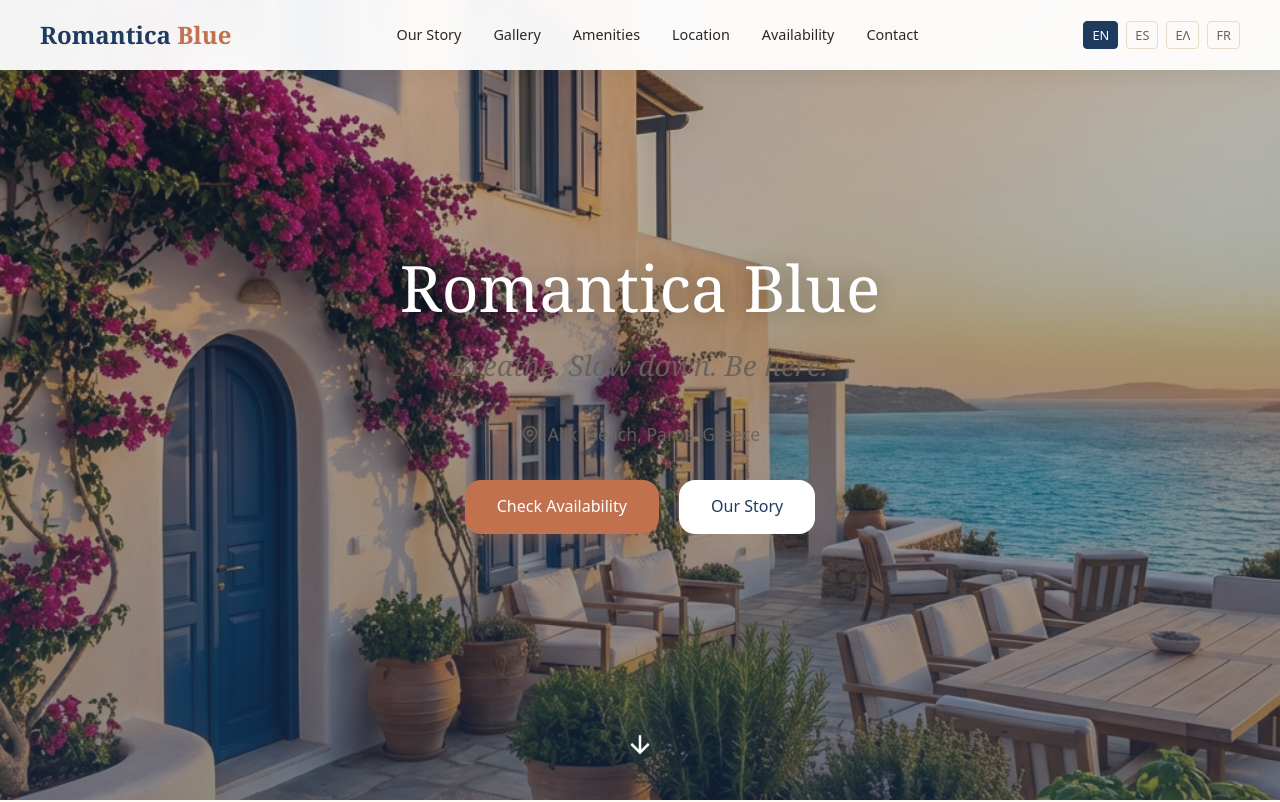
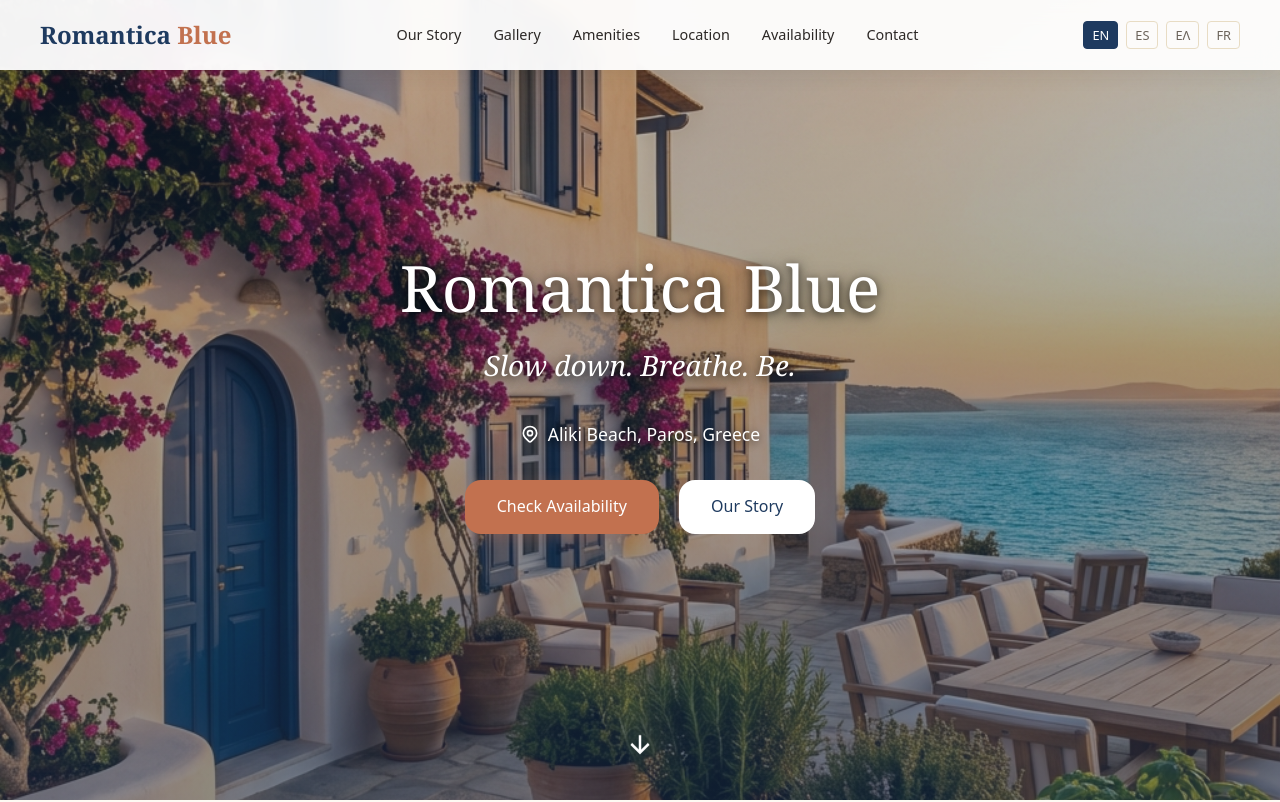
Before and after one commit to littlebitsrodos/romantica-blue, a plain HTML site: page index.html in a window 1280 px wide. Shown: the top 802 px of the page. Drawn offline with Linux system fonts and the light colour scheme.

Commit message:
Fix hero text readability with stronger shadows, update tagline wording

```diff
--- a/styles.css
+++ b/styles.css
@@ -258,15 +258,16 @@ section:nth-child(even) {
 .hero h1 {
   color: var(--color-white);
   margin-bottom: var(--space-sm);
-  text-shadow: 0 2px 20px rgba(0, 0, 0, 0.3);
+  text-shadow: 0 2px 8px rgba(0, 0, 0, 0.6), 0 4px 20px rgba(0, 0, 0, 0.4);
 }
 
 .hero-tagline {
   font-family: var(--font-heading);
   font-size: clamp(1.25rem, 2.5vw, 1.75rem);
   font-style: italic;
-  opacity: 0.95;
+  color: var(--color-white);
   margin-bottom: var(--space-md);
+  text-shadow: 0 2px 8px rgba(0, 0, 0, 0.6), 0 4px 20px rgba(0, 0, 0, 0.4);
 }
 
 .hero-location {
@@ -275,7 +276,8 @@ section:nth-child(even) {
   justify-content: center;
   gap: var(--space-xs);
   font-size: 1.1rem;
-  opacity: 0.9;
+  color: var(--color-white);
+  text-shadow: 0 2px 8px rgba(0, 0, 0, 0.6);
 }
 
 .hero-location svg {
--- a/translations.js
+++ b/translations.js
@@ -18,7 +18,7 @@ const translations = {
     // Hero
     hero: {
       title: "Romantica Blue",
-      tagline: "Breathe. Slow down. Be here.",
+      tagline: "Slow down. Breathe. Be.",
       location: "Aliki Beach, Paros, Greece",
       checkAvailability: "Check Availability",
       ourStory: "Our Story"
@@ -188,7 +188,7 @@ const translations = {
     // Hero
     hero: {
       title: "Romantica Blue",
-      tagline: "Respira. Desacelera. Está aquí.",
+      tagline: "Desacelera. Respira. Sé.",
       location: "Playa de Aliki, Paros, Grecia",
       checkAvailability: "Ver Disponibilidad",
       ourStory: "Nuestra Historia"
@@ -358,7 +358,7 @@ const translations = {
     // Hero
     hero: {
       title: "Romantica Blue",
-      tagline: "Ανάπνευσε. Χαλάρωσε. Να'σαι εδώ.",
+      tagline: "Χαλάρωσε. Ανάπνευσε. Να'σαι.",
       location: "Αλυκή, Πάρος, Ελλάδα",
       checkAvailability: "Έλεγχος Διαθεσιμότητας",
       ourStory: "Η Ιστορία μας"
@@ -528,7 +528,7 @@ const translations = {
     // Hero
     hero: {
       title: "Romantica Blue",
-      tagline: "Respirez. Ralentissez. Soyez ici.",
+      tagline: "Ralentissez. Respirez. Soyez.",
       location: "Plage d'Aliki, Paros, Grèce",
       checkAvailability: "Vérifier Disponibilité",
       ourStory: "Notre Histoire"
```
